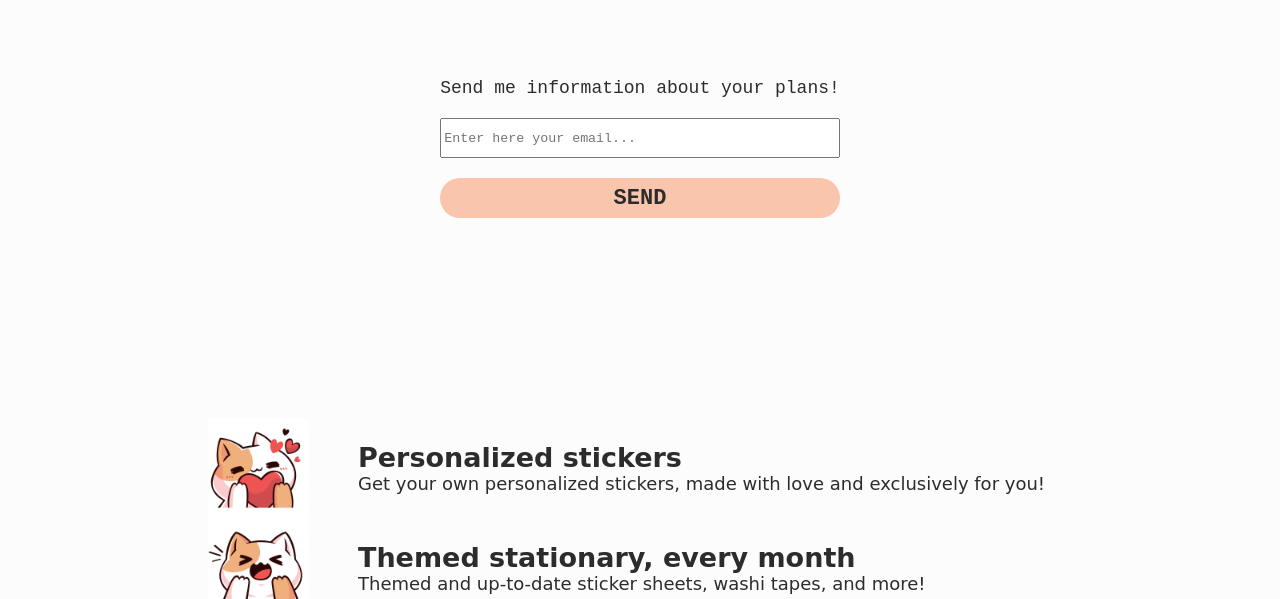
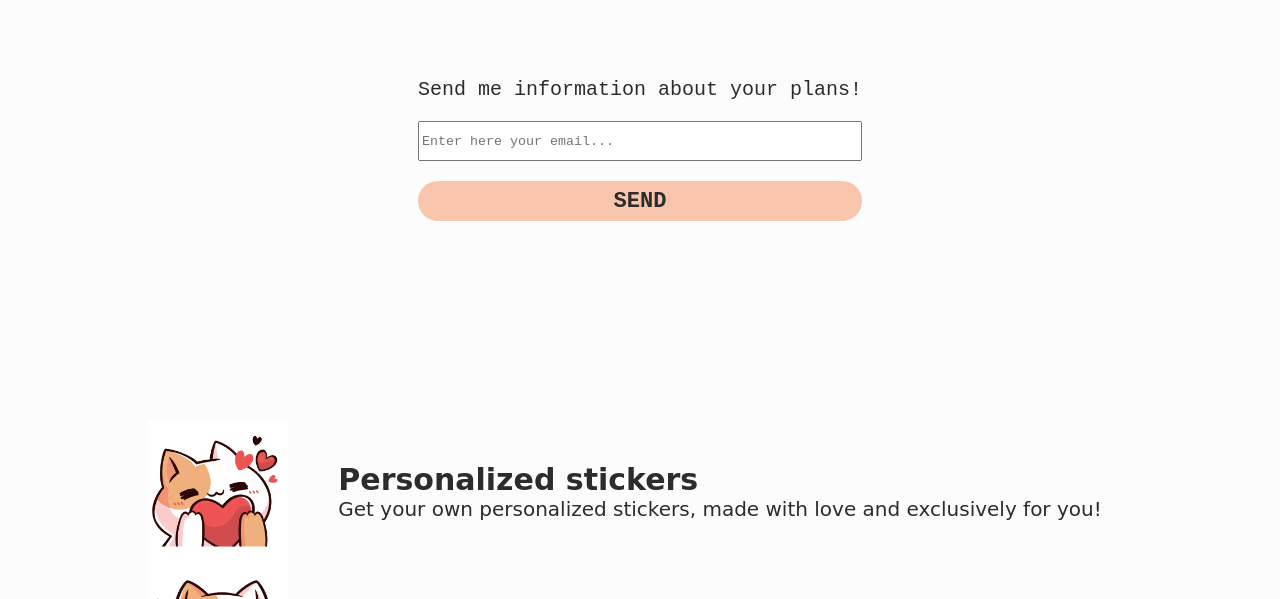
Before and after one commit to codingisads/product-landing-page-freeCodeCamp, a plain HTML site: page index.html in a window 1280 px wide. Shown: the part 310-909 px from the top of the page. Drawn offline with Linux system fonts and the light colour scheme; a web font is replaced by a local one.

Commit message:
Update styles.css

```diff
--- a/styles.css
+++ b/styles.css
@@ -15,7 +15,7 @@ body{
 
     font-family: 'Hubballi', cursive;
     background-color: var(--background-color);
-    font-size: 18px;
+    font-size: 20px;
     color: var(--font-color);
 }
 
@@ -44,7 +44,7 @@ h1{
 }
 
 img{
-    width: 100px;
+    width: 140px;
 }
 
 a{
@@ -69,6 +69,9 @@ a:hover{
     justify-content: space-between;
 }
 
+#header > img{
+    width: 100px;
+}
 @media (max-width: 673px) {
     #header > nav > a {
         margin-top: 5px;
```
